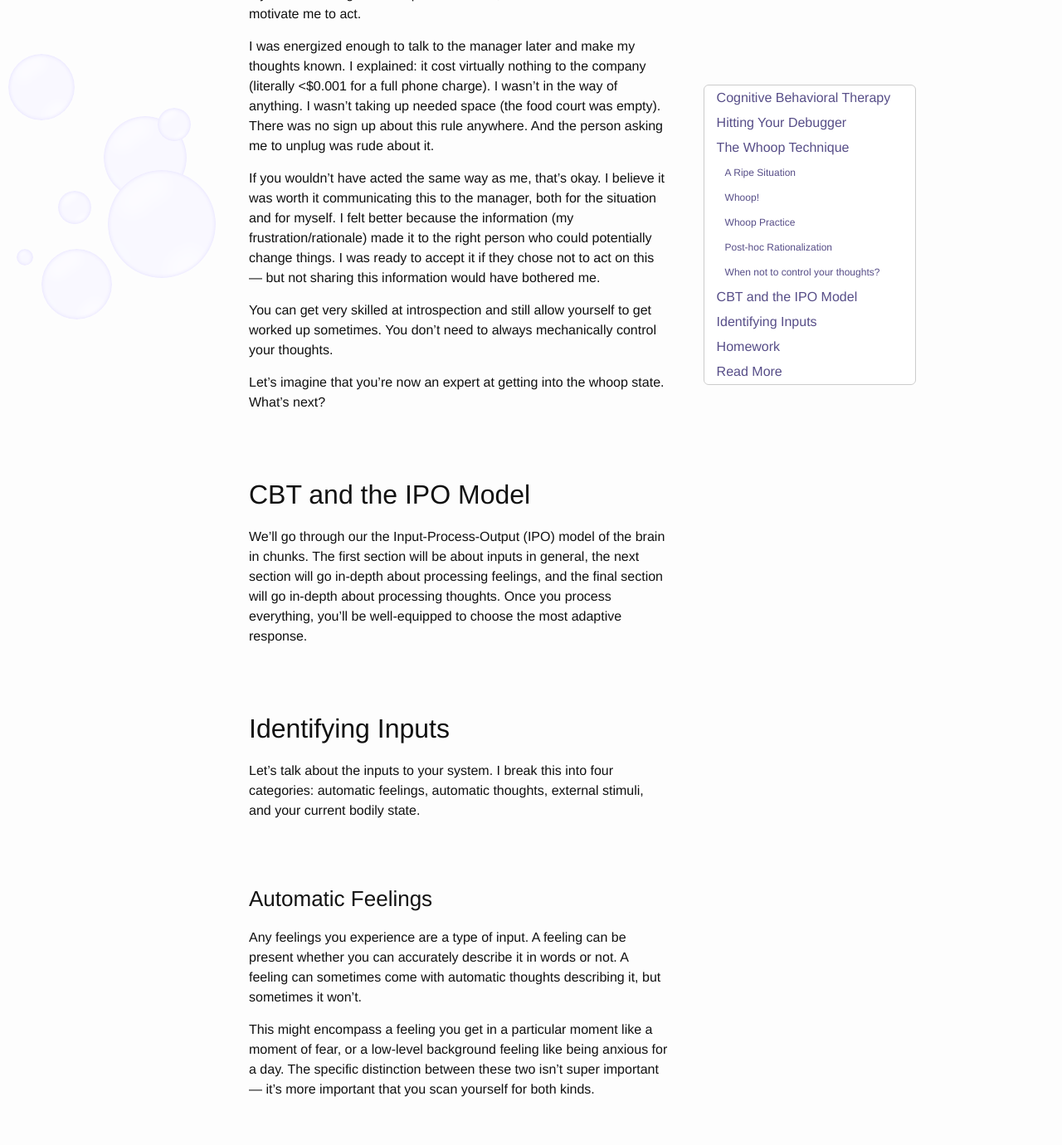
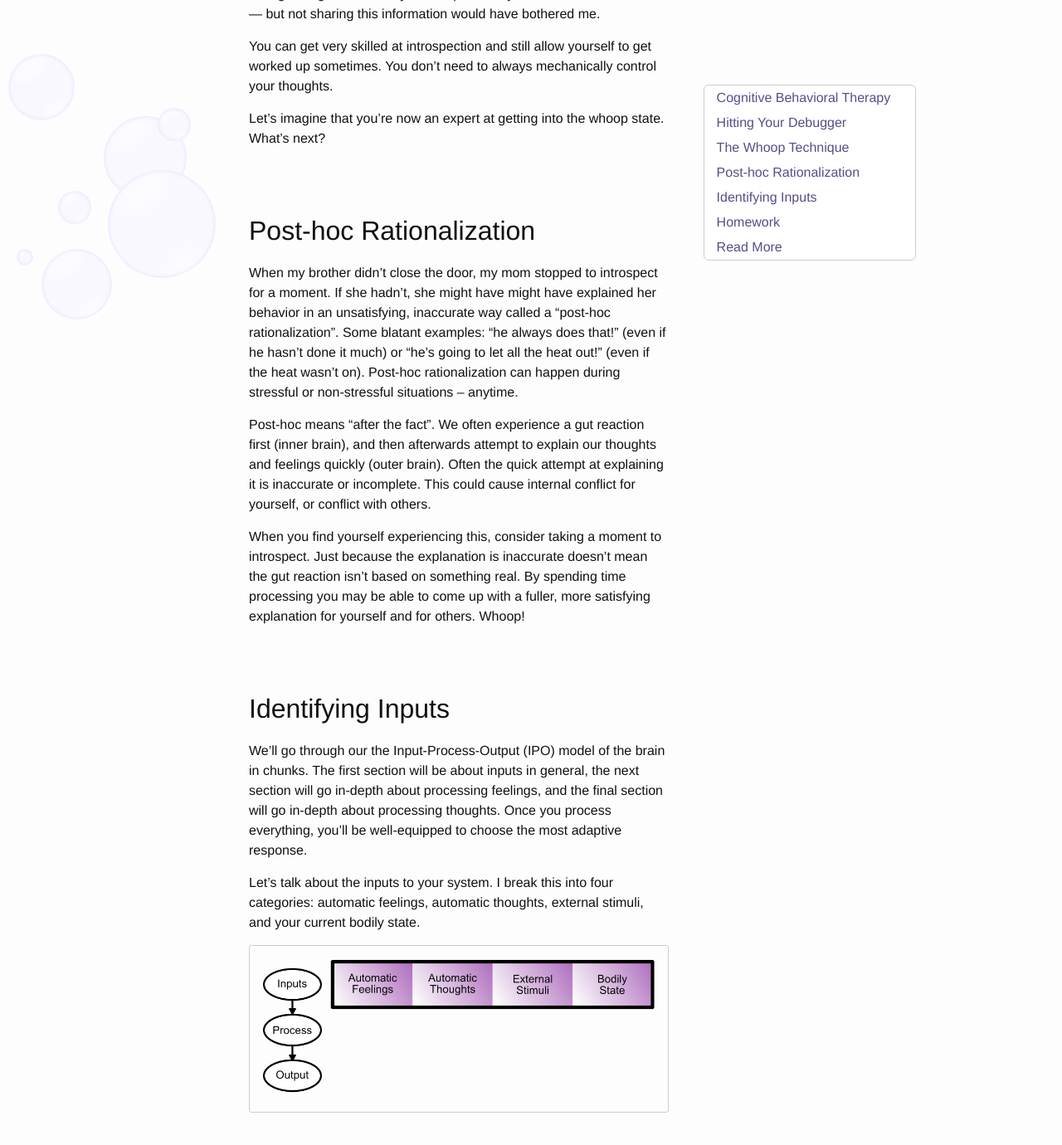
Before and after one commit to caseywatts/caseywatts.github.io, a Jekyll site: the page built from _posts/2018-12-16-debugging-your-brain-2.md, in a window 1280 px wide and 1400 px high, scrolled down 5929 px. Shown: the top 1380 px of the window at 83% size. Built offline with Jekyll 4.4.1, drawn with Linux system fonts in a browser that asks for light colours; some of the changed text lies outside the part shown.

Commit message:
add images to chapter 2; more edits

```diff
--- a/_posts/2018-12-16-debugging-your-brain-2.md
+++ b/_posts/2018-12-16-debugging-your-brain-2.md
@@ -78,14 +80,6 @@ In programming terms, a “whoop” is like hitting the “debugger breakpoint
 ### Whoop Practice
 
 It takes a lot of practice to get good at noticing when introspection will help. Just being able to notice opportunities is a huge step forward. Whenever you get into this "whoop state" I want you to congratulate yourself. You'll get better and better the more you do this. Be patient with yourself in the meantime.
-
-### Post-hoc Rationalization
-
-When my brother didn’t close the door, my mom stopped to introspect for a moment. If she hadn’t, she might have might have explained her behavior in an unsatisfying, inaccurate way called a "post-hoc rationalization". Some blatant examples: “he always does that!” (even if he hasn’t done it much) or “he’s going to let all the heat out!” (even if the heat wasn’t on). Post-hoc rationalization can happen during stressful or non-stressful situations -- anytime.
-
-Post-hoc means “after the fact”. We often experience a gut reaction first (inner brain), and then afterwards attempt to explain our thoughts and feelings quickly (outer brain). Often the quick attempt at explaining it is inaccurate or incomplete. This could cause internal conflict for yourself, or conflict with others.
-
-Just because the explanation is inaccurate doesn’t mean the gut reaction isn't based on something real. By spending time processing you may be able to come up with a fuller, more satisfying explanation for yourself and for others. When you find yourself experiencing this, consider taking a moment to introspect. Whoop!
 
 ### When not to control your thoughts?
 
@@ -103,13 +97,20 @@ You can get very skilled at introspection and still allow yourself to get worked
 
 Let's imagine that you’re now an expert at getting into the whoop state. What's next?
 
-## CBT and the IPO Model
+## Post-hoc Rationalization
 
+When my brother didn’t close the door, my mom stopped to introspect for a moment. If she hadn’t, she might have might have explained her behavior in an unsatisfying, inaccurate way called a "post-hoc rationalization". Some blatant examples: “he always does that!” (even if he hasn’t done it much) or “he’s going to let all the heat out!” (even if the heat wasn’t on). Post-hoc rationalization can happen during stressful or non-stressful situations -- anytime.
+
+Post-hoc means “after the fact”. We often experience a gut reaction first (inner brain), and then afterwards attempt to explain our thoughts and feelings quickly (outer brain). Often the quick attempt at explaining it is inaccurate or incomplete. This could cause internal conflict for yourself, or conflict with others.
+
+When you find yourself experiencing this, consider taking a moment to introspect. Just because the explanation is inaccurate doesn’t mean the gut reaction isn't based on something real. By spending time processing you may be able to come up with a fuller, more satisfying explanation for yourself and for others. Whoop!
+
+## Identifying Inputs
 We'll go through our the Input-Process-Output (IPO) model of the brain in chunks. The first section will be about inputs in general, the next section will go in-depth about processing feelings, and the final section will go in-depth about processing thoughts. Once you process everything, you’ll be well-equipped to choose the most adaptive response.
 
-## Identifying Inputs
+Let's talk about the inputs to your system. I break this into four categories: automatic feelings, automatic thoughts, external stimuli, and your current bodily state.
 
-Let's talk about the inputs to your system. I break this into four categories: automatic feelings, automatic thoughts, external stimuli, and your current bodily state.
+![IPO Inputs](/assets/IPO%20Inputs.png)
 
 ### Automatic Feelings
 
```
Also changed, not shown: other parts of _posts/2018-12-16-debugging-your-brain-2.md (+2 -0 lines), _includes/debugging_your_brain_toc.md (+2 -2 lines), assets/IPO Brain Model Overview.png (added), assets/IPO Inputs.png (added), assets/Whoop.png (added).
